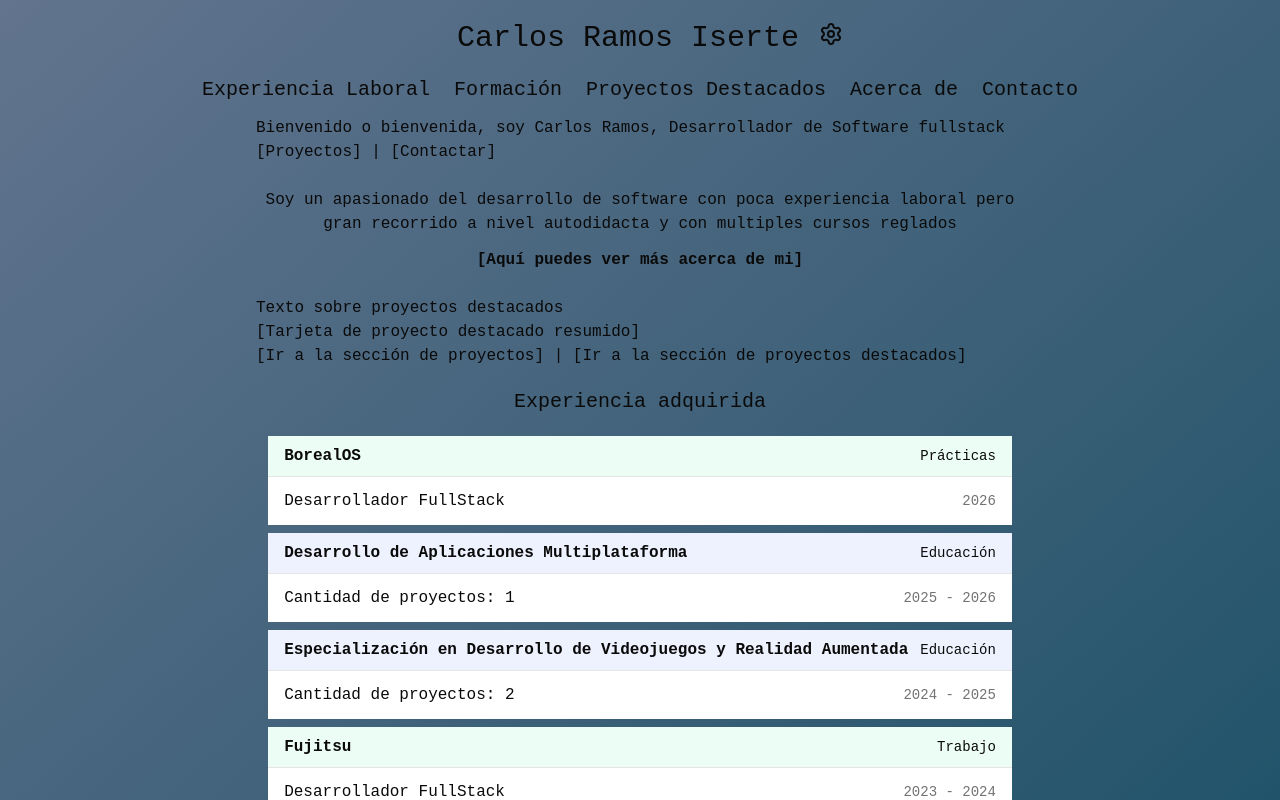
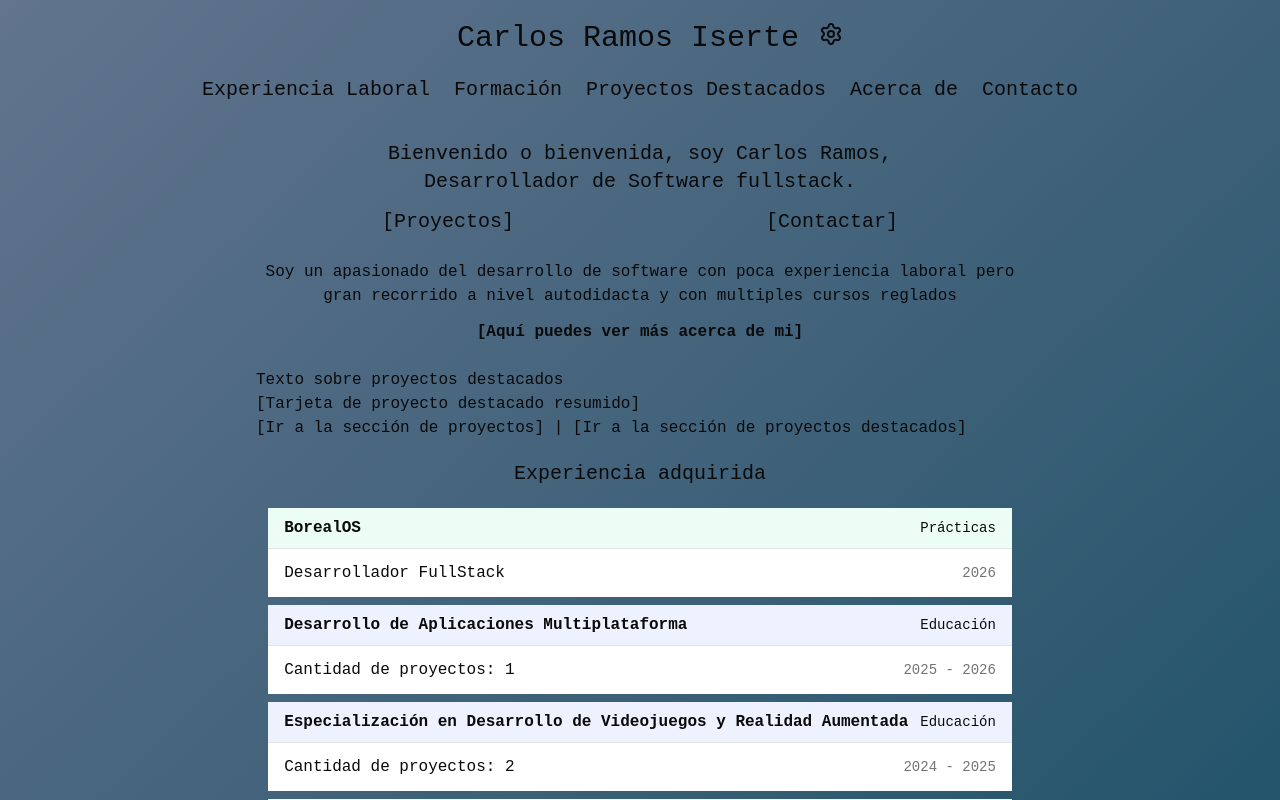
Before and after one commit to CarlosRamosDeveloper/portfolio, a React (Vite) app: page / in a window 1280 px wide. Shown: the top 800 px of the page. Built offline with nearby package versions, Linux system fonts and the light colour scheme.

Commit message:
updated hero component

```diff
--- a/src/portfolio/pages/landing/components/LandingHero.tsx
+++ b/src/portfolio/pages/landing/components/LandingHero.tsx
@@ -1,9 +1,14 @@
+import { Link } from 'react-router';
+
 export const LandingHero = () => {
   return (
-    <div>
-      Bienvenido o bienvenida, soy Carlos Ramos, Desarrollador de Software
-      fullstack
-      <div>[Proyectos] | [Contactar]</div>
+    <div className="my-6 w-full max-w-3xl flex flex-col text-center mx-auto text-xl">
+      <span>Bienvenido o bienvenida, soy Carlos Ramos,</span>
+      <span>Desarrollador de Software fullstack.</span>
+      <div className="flex justify-around mt-3">
+        <Link to="/">[Proyectos]</Link>
+        <Link to="/contact">[Contactar]</Link>
+      </div>
     </div>
   );
 };
```
